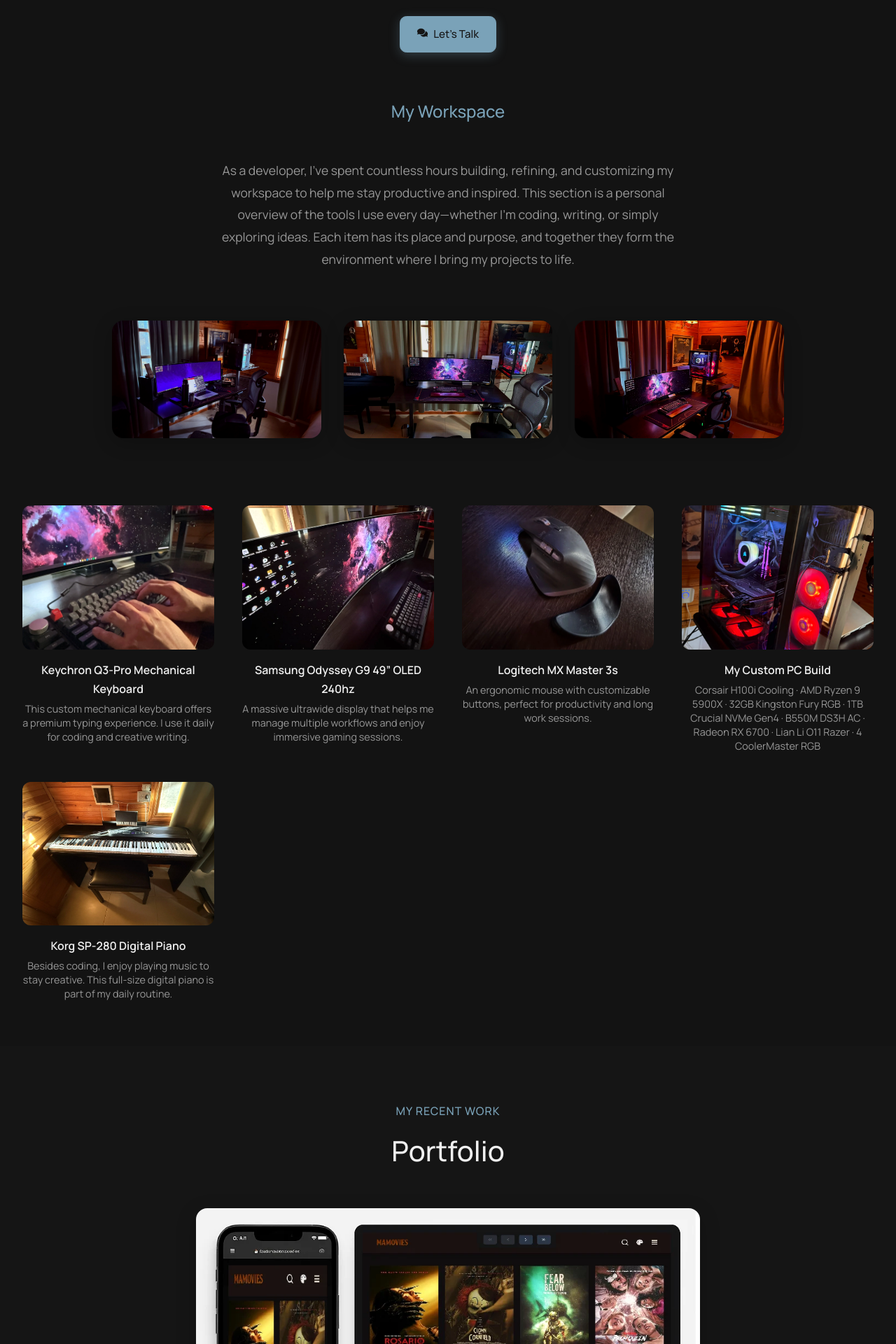
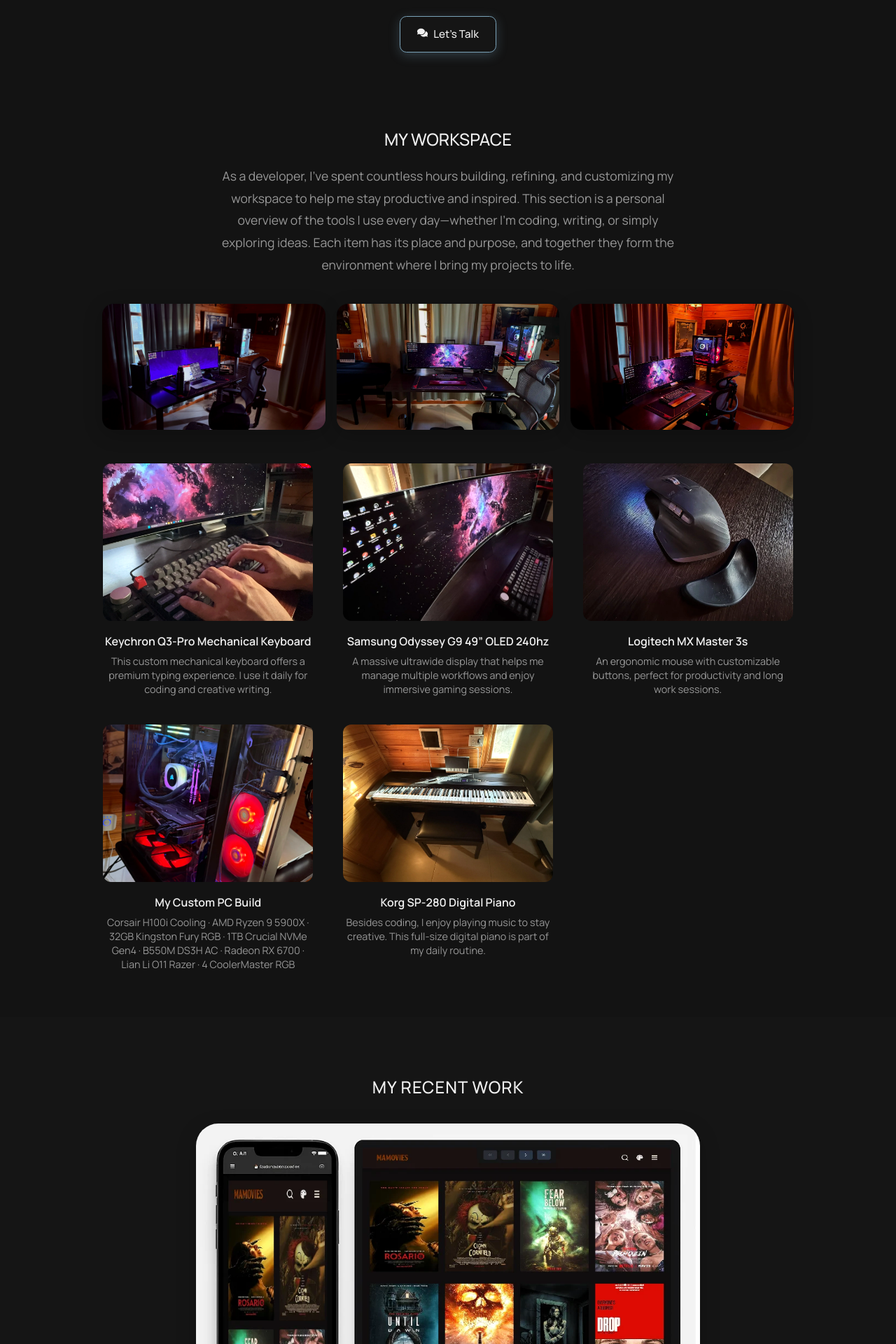
Before and after one commit to fedeemilo/fedmilo-portfolio, a React (Create React App) app: page / in a window 1280 px wide. Shown: the part 820-2740 px from the top of the page at 70% size. Built offline with nearby package versions, Linux system fonts and the light colour scheme.

Commit message:
Adjust portfolio ui

```diff
--- a/src/components/contact/Contact.jsx
+++ b/src/components/contact/Contact.jsx
@@ -1,43 +1,37 @@
-import React, { useContext, useRef } from "react";
-import "./contact.css";
-import { CONTEXT } from "../../core/context";
-import { STRINGS } from "../../constants/strings";
-import toast from "react-hot-toast";
+import React, { useContext, useRef } from 'react'
+import './contact.css'
+import { CONTEXT } from '../../core/context'
+import { STRINGS } from '../../constants/strings'
+import toast from 'react-hot-toast'
 import {
     TOAST_OPTIONS,
     TOAST_PROMISE_OPTIONS,
     EMAIL_PROMISE,
     CONTACT_OPTIONS
-} from "../../constants/contact";
-import Form from "../../common/form/Form";
+} from '../../constants/contact'
+import Form from '../../common/form/Form'
 
 const Contact = () => {
     const {
         state: { lang }
-    } = useContext(CONTEXT);
+    } = useContext(CONTEXT)
 
-    const form = useRef();
+    const form = useRef()
     const sendEmail = e => {
-        e.preventDefault();
+        e.preventDefault()
 
-        toast.promise(
-            EMAIL_PROMISE(form),
-            TOAST_PROMISE_OPTIONS(lang),
-            TOAST_OPTIONS
-        );
+        toast.promise(EMAIL_PROMISE(form), TOAST_PROMISE_OPTIONS(lang), TOAST_OPTIONS)
 
-        e.target.reset();
-    };
+        e.target.reset()
+    }
 
     return (
         <section id="contact">
-            <h5>{STRINGS.GET_IN_TOUCH[lang]}</h5>
-            <h2>{STRINGS.CONTACT_ME[lang]}</h2>
+            <h5 className="contact__title">{STRINGS.GET_IN_TOUCH[lang]}</h5>
 
             <div className="container contact__container">
                 <div className="contact__options">
-                    {CONTACT_OPTIONS.map(
-                        ({ id, icon, option, text, href, value }) => (
+                    {CONTACT_OPTIONS.map(({ id, icon, option, text, href, value }) => (
                         <article key={id} className="contact__option">
                             {icon}
                             <h4>{option}</h4>
@@ -46,14 +40,13 @@
                                 {text(lang)}
                             </a>
                         </article>
-                        )
-                    )}
+                    ))}
                 </div>
 
                 <Form refForm={form} sendEmail={sendEmail} lang={lang} />
             </div>
         </section>
-    );
-};
+    )
+}
 
-export default Contact;
+export default Contact
--- a/src/components/contact/contact.css
+++ b/src/components/contact/contact.css
@@ -1,4 +1,12 @@
 /* ============ CONTACT ============ */
+.contact__title {
+    font-size: 1.5rem;
+    font-weight: 600;
+    margin-bottom: 3rem;
+    color: var(--color-text);
+    text-transform: uppercase;
+}
+
 .container.contact__container {
     width: 58%;
     display: grid;
--- a/src/components/portfolio/Portfolio.jsx
+++ b/src/components/portfolio/Portfolio.jsx
@@ -13,8 +13,7 @@
     return (
         <section id="portfolio">
             <div className="portfolio-container">
-                <h5 className="portfolio-section-subtitle">{STRINGS.MY_RECENT_WORK[lang]}</h5>
-                <h2 className="portfolio-section-title">{STRINGS.PORTFOLIO[lang]}</h2>
+                <h5 className="portfolio-section-title">{STRINGS.MY_RECENT_WORK[lang]}</h5>
 
                 <div className="portfolio-list">
                     {PORTFOLIO_ITEMS(lang).map(item => (
--- a/src/components/portfolio/portfolio.css
+++ b/src/components/portfolio/portfolio.css
@@ -8,19 +8,11 @@
     margin: 0 auto;
 }
 
-.portfolio-section-subtitle {
-    font-size: 1rem;
-    color: var(--color-primary);
+.portfolio-section-title {
+    font-size: 1.5rem;
     letter-spacing: 1px;
     text-transform: uppercase;
-    margin-bottom: 0.5rem;
-    text-align: center;
-}
-
-.portfolio-section-title {
-    font-size: 2.5rem;
-    margin-bottom: 3rem;
-    color: var(--color-white);
+    margin-bottom: 2rem;
     text-align: center;
 }
 
@@ -42,7 +34,7 @@
     max-width: 720px;
     max-height: 450px;
     margin: 0 auto;
-    border-radius: 1rem;
+    border-radius: 2rem;
     overflow: hidden;
     box-shadow: 0 8px 30px rgba(0, 0, 0, 0.2);
 }
--- a/src/components/workspace/Workspace.jsx
+++ b/src/components/workspace/Workspace.jsx
@@ -5,10 +5,11 @@
 const Workspace = () => {
     return (
         <section id="workspace">
-            <h2>My Workspace</h2>
+            <div className="workspace__container">
+                <h2 className="workspace__title">My Workspace</h2>
                 <p className="workspace__intro">
-                As a developer, I’ve spent countless hours building, refining, and customizing my
-                workspace to help me stay productive and inspired. This section is a personal
+                    As a developer, I’ve spent countless hours building, refining, and customizing
+                    my workspace to help me stay productive and inspired. This section is a personal
                     overview of the tools I use every day—whether I’m coding, writing, or simply
                     exploring ideas. Each item has its place and purpose, and together they form the
                     environment where I bring my projects to life.
@@ -40,6 +41,7 @@
                         </div>
                     ))}
                 </div>
+            </div>
         </section>
     )
 }
--- a/src/components/workspace/workspace.css
+++ b/src/components/workspace/workspace.css
@@ -1,3 +1,18 @@
+.workspace__container {
+    max-width: 1100px;
+    margin: 0 auto;
+    padding: 0 1.5rem;
+}
+
+.workspace__title {
+    text-transform: uppercase;
+    color: var(--color-white);
+    justify-content: center;
+    text-align: center;
+    font-size: 1.5rem;
+    margin: 2.5rem 0 1rem 0;
+}
+
 .workspace__intro {
     max-width: 680px;
     margin: 0 auto 2.5rem auto;
@@ -60,11 +75,11 @@
 .workspace__image-wrapper {
     display: grid;
     grid-template-columns: repeat(3, 1fr);
-    gap: 2rem;
+    gap: 1rem;
     justify-content: center;
     align-items: center;
     margin: 2rem auto 3rem auto;
-    max-width: 80vw;
+    max-width: 100%;
     padding: 0 2rem;
 }
 
--- a/src/constants/portfolio.js
+++ b/src/constants/portfolio.js
@@ -37,7 +37,7 @@
         subtitle: STRINGS.APP_REALTOR_SUBTITLE[lang],
         github: 'https://github.com/fedeemilo/realtor',
         demo: 'https://realtor-rose.vercel.app'
-    },
+    }
     // {
     //     id: 5,
     //     image: ICONS.PORTFOLIO_CODEAI,
@@ -47,15 +47,15 @@
     //     github: 'https://github.com/fedeemilo/codeai-react',
     //     demo: 'https://codeai-bot.vercel.app'
     // },
-    {
-        id: 6,
-        image: ICONS.PORTFOLIO_TSHIRTS,
-        imageWebp: ICONS.PORTFOLIO_TSHIRTS_WEBP,
-        title: 'Shirts',
-        subtitle: STRINGS.APP_SHIRTS[lang],
-        github: 'https://github.com/fedeemilo/shirts_threejs_ai',
-        demo: 'https://shirts-threejs-ai.vercel.app/'
-    }
+    // {
+    //     id: 6,
+    //     image: ICONS.PORTFOLIO_TSHIRTS,
+    //     imageWebp: ICONS.PORTFOLIO_TSHIRTS_WEBP,
+    //     title: 'Shirts',
+    //     subtitle: STRINGS.APP_SHIRTS[lang],
+    //     github: 'https://github.com/fedeemilo/shirts_threejs_ai',
+    //     demo: 'https://shirts-threejs-ai.vercel.app/'
+    // }
 
     // {
     //     id: 7,
--- a/src/index.css
+++ b/src/index.css
@@ -186,8 +186,8 @@
 }
 
 .btn-primary {
-    background: var(--color-primary);
-    color: var(--color-bg);
+    background: var(--color-bg);
+    color: var(--color-white);
     border: 1px solid var(--color-primary);
     box-shadow: 0 4px 16px var(--color-btn-shadow);
 }
```
Lines whose indentation alone changed are shown as unchanged.
